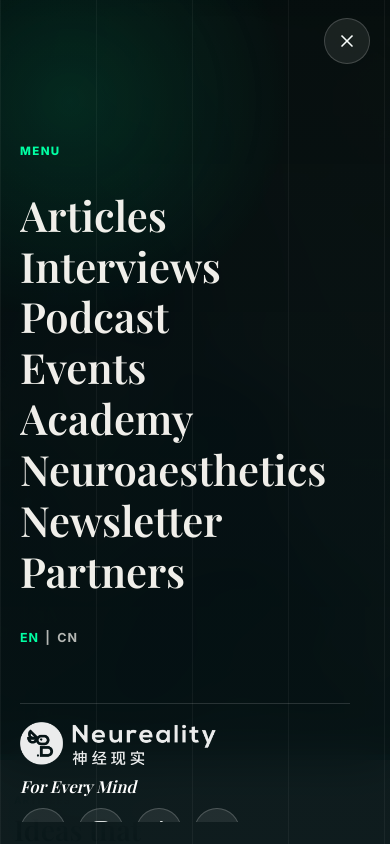
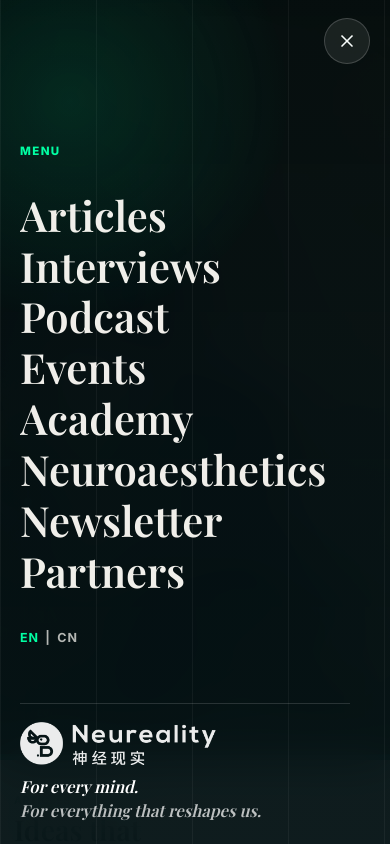
Before and after one commit to 12eonsf/nr-web-eng, a React (Vite) app: page / in a window 390 px wide. Both pictures are taken after a click on the button 355 px from the left and 34 px from the top of the page. Shown: the top 844 px of the page. Built offline with nearby package versions, Linux system fonts and the light colour scheme.

Commit message:
Restore full nav slogan

```diff
--- a/src/App.tsx
+++ b/src/App.tsx
@@ -1245,7 +1245,8 @@
         <div className="mobile-nav-signature">
           <img src={MOBILE_NAV_LOGO_IMAGE} alt="Neu-Reality" decoding="async" loading="eager" />
           <p className="mobile-nav-slogan">
-            <span>For Every Mind</span>
+            <span>For every mind.</span>
+            <span>For everything that reshapes us.</span>
           </p>
           <div className="mobile-nav-socials" aria-label="Social media links">
             {footerSocialLinks.map((platform) => (
--- a/src/styles.css
+++ b/src/styles.css
@@ -2984,7 +2984,7 @@
   }
 
   .mobile-nav-slogan span + span {
-    color: rgba(1, 255, 163, 0.66);
+    color: rgba(255, 255, 255, 0.72);
   }
 
   .language-switch {
```
